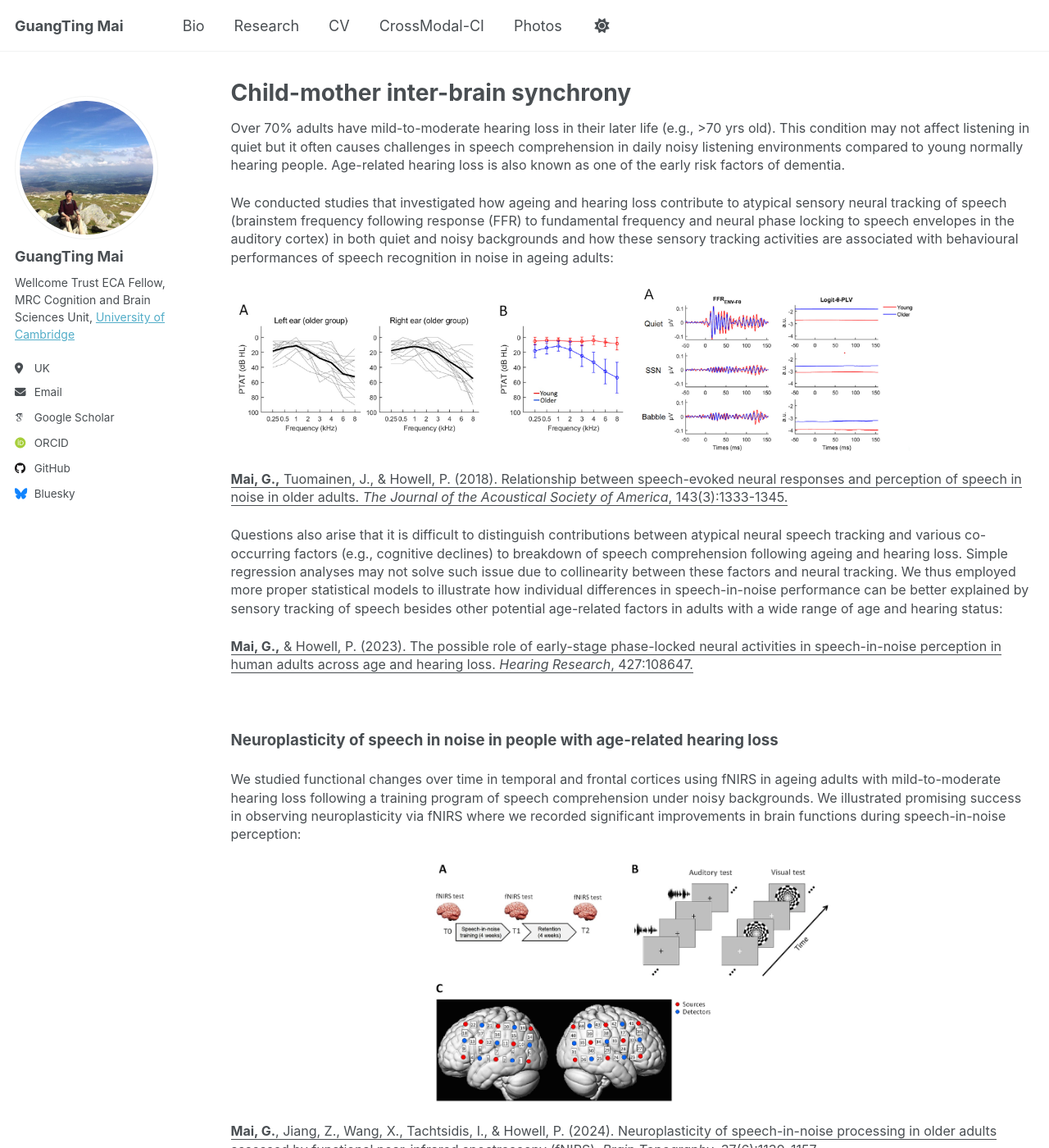
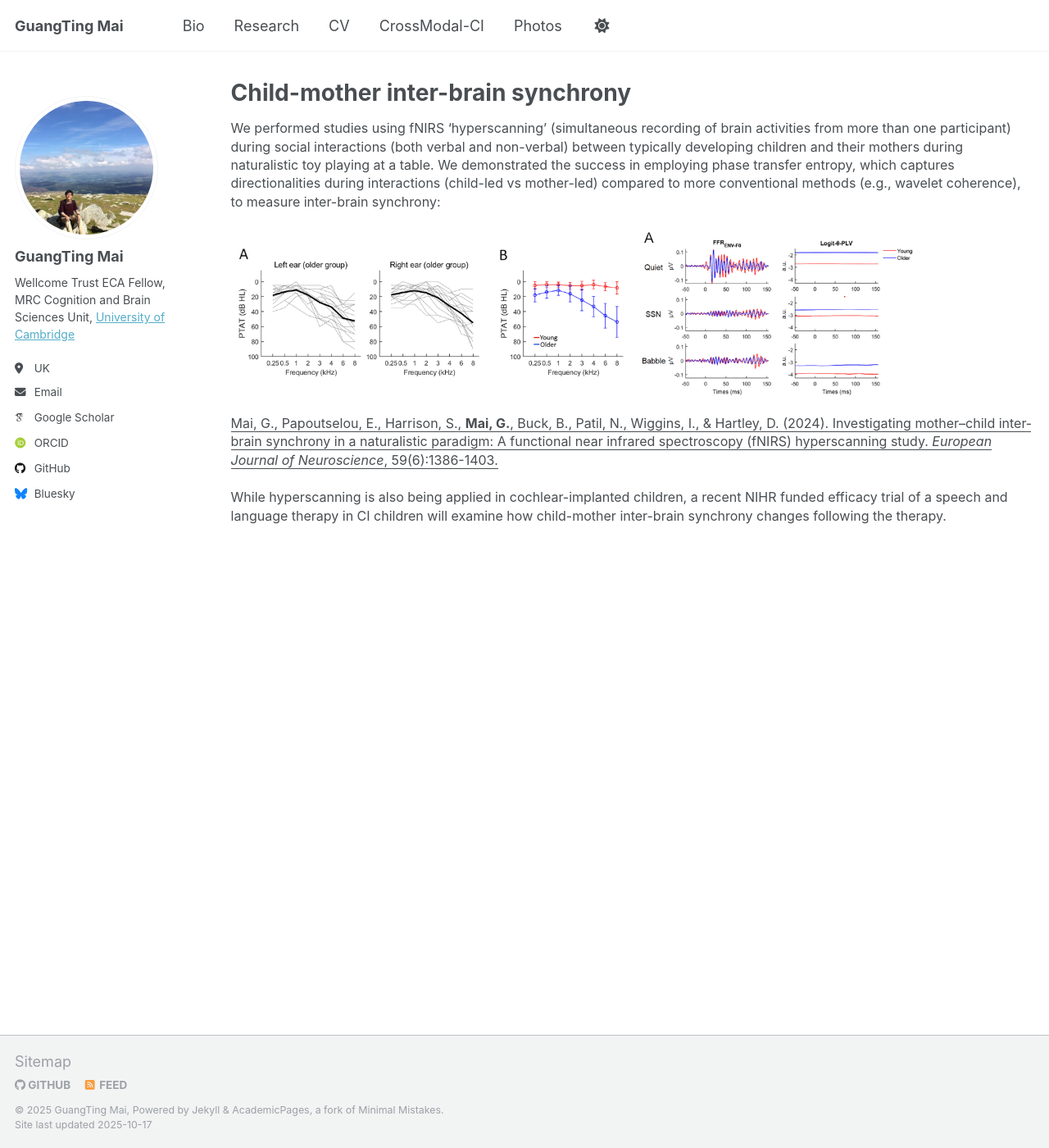
Before and after one commit to guangtingmai/guangtingmai.github.io, a Jekyll site: the page built from _pages/interbrain-sync.html, in a window 1280 px wide and 1400 px high. Shown: the whole window at 82% size. Built offline with Jekyll 4.4.1, drawn with Linux system fonts in a browser that asks for light colours; some web fonts are replaced; some of the changed text lies outside the part shown.

Commit message:
Update interbrain-sync.html

```diff
--- a/_pages/interbrain-sync.html
+++ b/_pages/interbrain-sync.html
@@ -4,32 +4,16 @@ title: "Child-mother inter-brain synchrony"
 permalink: /interbrain-sync/
 author_profile: true
 ---
-<p><span style="font-size: 12pt;line-height: 1.4;display: block;margin-bottom: 0.1vh">Over 70% adults have mild-to-moderate hearing loss in their
-  later life (e.g., >70 yrs old). This condition may not affect listening in quiet but it often causes challenges in speech comprehension in
-  daily noisy listening environments compared to young normally hearing people. Age-related hearing loss is also known as one of the early
-  risk factors of dementia.</span></p>
-<p><span style="font-size: 12pt;line-height: 1.4;display: block;margin-bottom: 0.1vh">We conducted studies that investigated how ageing and hearing
-  loss contribute to atypical sensory neural tracking of speech (brainstem frequency following response (FFR) to fundamental frequency and neural
-  phase locking to speech envelopes in the auditory cortex) in both quiet and noisy backgrounds and how these sensory tracking activities are
-  associated with behavioural performances of speech recognition in noise in ageing adults:</span></p>
+<p><span style="font-size: 12pt;line-height: 1.4;display: block;margin-bottom: 0.1vh">We performed studies using fNIRS ‘hyperscanning’
+  (simultaneous recording of brain activities from more than one participant) during social interactions (both verbal and non-verbal) between
+  typically developing children and their mothers during naturalistic toy playing at a table. We demonstrated the success in employing phase
+  transfer entropy, which captures directionalities during interactions (child-led vs mother-led) compared to more conventional methods (e.g.,
+  wavelet coherence), to measure inter-brain synchrony:</span></p>
 <p align="left">
   <img src="https://guangtingmai.github.io/images/HearRes1.png" width="50%">
   <img src="https://guangtingmai.github.io/images/HearRes2.png" width="35%">
 </p>
-<p><span style="font-size: 12pt;line-height: 1.4;display: block;margin-bottom: 0.1vh"><a href="https://pubs.aip.org/asa/jasa/article-abstract/143/3/1333/609610/Relationship-between-speech-evoked-neural?redirectedFrom=fulltext" style="color:inherit; text-decoration:none;"><u><strong>Mai, G.,</strong> Tuomainen, J., & Howell, P. (2018). Relationship between speech-evoked neural responses and perception of speech in noise in older adults. <i>The Journal of the Acoustical Society of America</i>, 143(3):1333-1345.</u></a></span></p>
-<p><span style="font-size: 12pt;line-height: 1.4;display: block;margin-bottom: 0.1vh">Questions also arise that it is difficult to distinguish
-  contributions between atypical neural speech tracking and various co-occurring factors (e.g., cognitive declines) to breakdown of speech comprehension
-  following ageing and hearing loss. Simple regression analyses may not solve such issue due to collinearity between these factors and neural
-  tracking. We thus employed more proper statistical models to illustrate how individual differences in speech-in-noise performance can be better
-  explained by sensory tracking of speech besides other potential age-related factors in adults with a wide range of age and hearing status:</span></p>
-<p><span style="font-size: 12pt;line-height: 1.4;display: block;margin-bottom: 0.1vh"><a href="https://www.sciencedirect.com/science/article/pii/S0378595522002155" style="color:inherit; text-decoration:none;"><u><strong>Mai, G.,</strong> & Howell, P. (2023). The possible role of early-stage phase-locked neural activities in speech-in-noise perception in human adults across age and hearing loss. <i>Hearing Research</i>, 427:108647.</u></a></span></p>
-<br>
-<p><span style="font-size: 14pt;line-height: 1.4;display: block;margin-bottom: 0.1vh"><strong>Neuroplasticity of speech in noise in people with age-related hearing loss</strong></span></p>
-<p><span style="font-size: 12pt;line-height: 1.4;display: block;margin-bottom: 0.1vh">We studied functional changes over time in temporal and
-  frontal cortices using fNIRS in ageing adults with mild-to-moderate hearing loss following a training program of speech comprehension under noisy
-  backgrounds. We illustrated promising success in observing neuroplasticity via fNIRS where we recorded significant improvements in brain
-  functions during speech-in-noise perception:</span></p>
-<p align="center">
-  <img src="https://guangtingmai.github.io/images/braintop.png" width="50%">
-</p>
-<p><span style="font-size: 12pt;line-height: 1.4;display: block;margin-bottom: 0.1vh"><a href="https://link.springer.com/article/10.1007/s10548-024-01070-2" style="color:inherit; text-decoration:none;"><u><strong>Mai, G.</strong>, Jiang, Z., Wang, X., Tachtsidis, I., & Howell, P. (2024). Neuroplasticity of speech-in-noise processing in older adults assessed by functional near-infrared spectroscopy (fNIRS). <i>Brain Topography</i>, 37(6):1139-1157.</u></a></span></p>
+<p><span style="font-size: 12pt;line-height: 1.4;display: block;margin-bottom: 0.1vh"><a href="https://onlinelibrary.wiley.com/doi/full/10.1111/ejn.16233" style="color:inherit; text-decoration:none;"><u>Mai, G., Papoutselou, E., Harrison, S., <strong>Mai, G.</strong>, Buck, B., Patil, N., Wiggins, I., & Hartley, D. (2024). Investigating mother–child inter‐brain synchrony in a naturalistic paradigm: A functional near infrared spectroscopy (fNIRS) hyperscanning study. <i>European Journal of Neuroscience</i>, 59(6):1386-1403.</u></a></span></p>
+<p><span style="font-size: 12pt;line-height: 1.4;display: block;margin-bottom: 0.1vh">While hyperscanning is also being applied in cochlear-implanted
+  children, a recent NIHR funded efficacy trial of a speech and language therapy in CI children will examine how child-mother inter-brain synchrony
+  changes following the therapy. </span></p>
```
